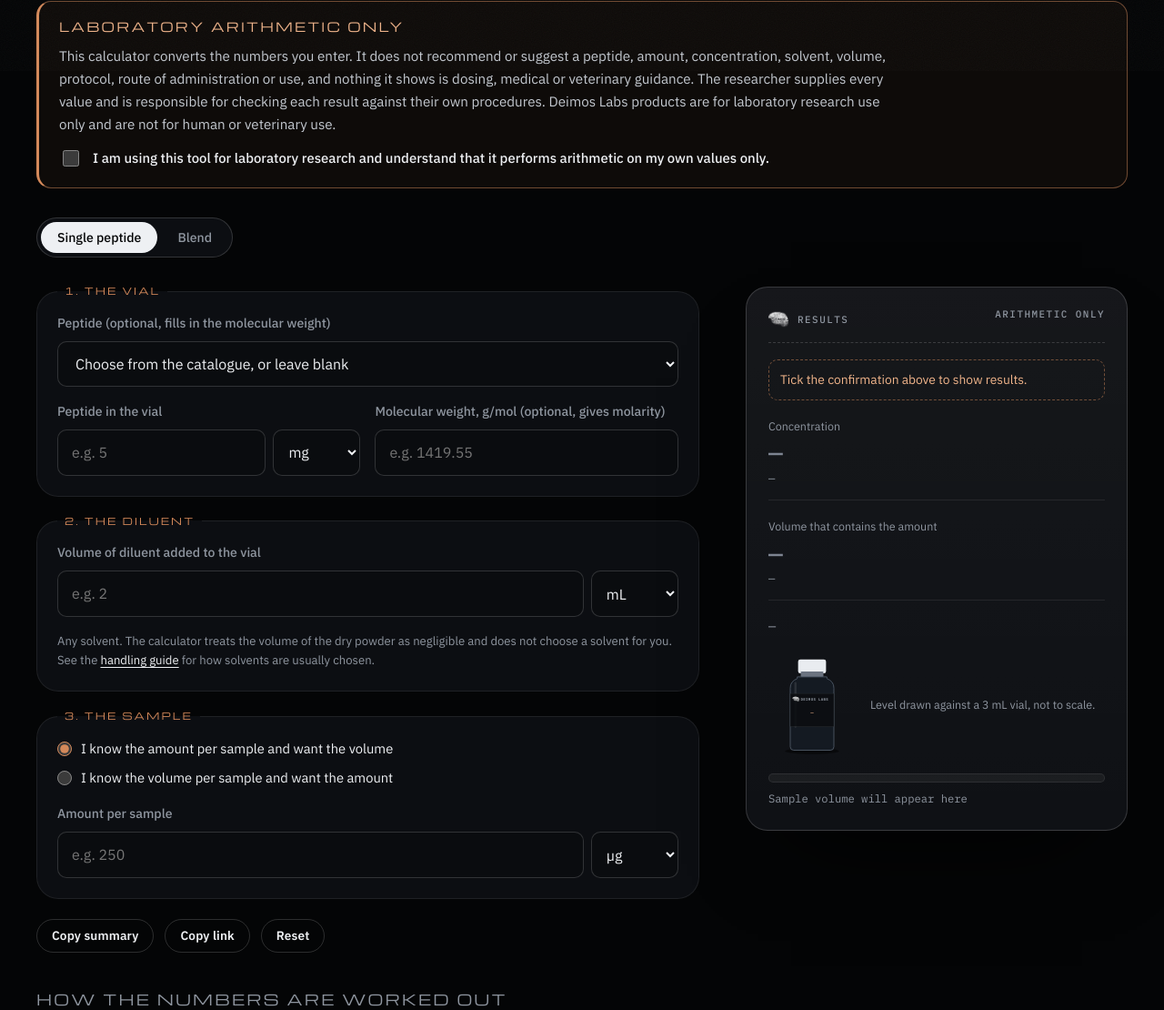
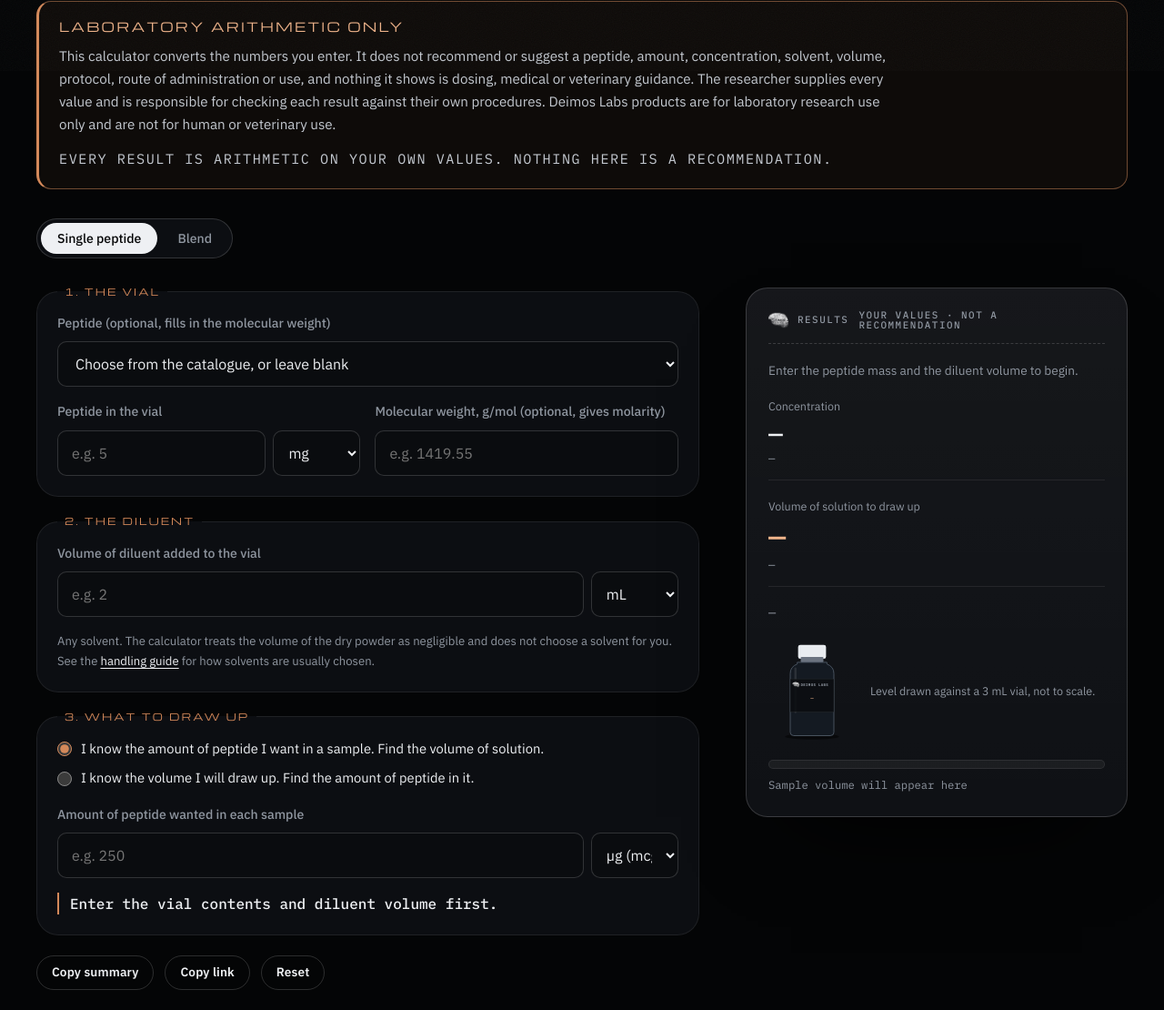
Before and after one commit to nasfiskashem/Deimos-Labs, a plain HTML site: page calculator.html in a window 1280 px wide. Shown: the part 722-1832 px from the top of the page at 91% size. Drawn offline with Linux system fonts and the light colour scheme.

Commit message:
Calculator: make the volume to draw up the headline result
- Step 3 reworded: enter the amount wanted in a sample, get the volume of
  solution to draw up; the working is shown under the result and the answer
  also appears inline under the input
- Results show as soon as values are entered; the research-only notice stays
  above the form and in the results header

Co-Authored-By: Claude Fable 5.1 <noreply@anthropic.com>
Claude-Session: https://claude.ai/code/session_01TsTGJ8xmqmviXmg3YbpjEw

```diff
--- a/calc.js
+++ b/calc.js
@@ -12,20 +12,8 @@
   }
   function vol(ul) { return ul >= 1000 ? fmt(ul / 1000) + ' mL' : fmt(ul) + ' µL'; }
   var MASS = { mg: 1, ug: 0.001 }, VOL = { mL: 1, uL: 0.001 };
-  var ACK = 'dl-calc-ack', acked = false;
-  try { acked = sessionStorage.getItem(ACK) === '1'; } catch (e) {}
-
-  // ---------- acknowledgement gate ----------
-  var ack = $('calc-ack');
-  function gate() {
-    document.body.classList.toggle('calc-locked', !acked);
-    [].forEach.call(document.querySelectorAll('[data-locked-note]'), function (el) { el.hidden = acked; });
-    update(); updateBlend();
-  }
-  if (ack) {
-    ack.checked = acked;
-    ack.addEventListener('change', function () { acked = ack.checked; try { sessionStorage.setItem(ACK, acked ? '1' : '0'); } catch (e) {} gate(); });
-  }
+  var acked = true;  // results show as soon as values are entered; the notice above the form carries the research-only statement
+  function gate() { update(); updateBlend(); }
 
   // ---------- tabs ----------
   var tabs = [].slice.call(document.querySelectorAll('[role=tab]'));
@@ -91,14 +79,19 @@
     $('r-conc-sub').textContent = dash(fmt(o.C) + ' µg/µL · ' + fmt(o.C * 1000) + ' µg/mL' + (isFinite(o.mM) ? ' · ' + fmt(o.mM) + ' mM (' + fmt(o.mM * 1000) + ' µM)' : ''));
     var okS = ok && isFinite(o.V_ul) && o.V_ul > 0;
     var dashS = function (s) { return L || !okS ? '—' : s; };
+    var inl = $('c-inline');
     if (o.mode === 'volume') {
-      $('r-sample-label').textContent = 'Volume that contains the amount';
+      $('r-sample-label').textContent = 'Volume of solution to draw up';
       $('r-sample').textContent = dashS(vol(o.V_ul));
-      $('r-sample-sub').textContent = dashS(fmt(o.a_mg * 1000) + ' µg' + (isFinite(o.a_nmol) ? ' (' + fmt(o.a_nmol) + ' nmol)' : '') + ' in ' + fmt(o.V_ul) + ' µL · ' + (o.n >= 1 ? o.n.toLocaleString('en-GB') + (o.n === 1 ? ' sample' : ' samples') + ' from the vial' : 'more than the vial holds'));
+      $('r-sample-sub').textContent = dashS('holds ' + fmt(o.a_mg * 1000) + ' µg' + (isFinite(o.a_nmol) ? ' (' + fmt(o.a_nmol) + ' nmol)' : '') + (o.V_ul >= 1000 ? ' · ' + fmt(o.V_ul) + ' µL' : ' · ' + fmt(o.V_ul / 1000) + ' mL') + ' · ' + (o.n >= 1 ? o.n.toLocaleString('en-GB') + (o.n === 1 ? ' sample' : ' samples') + ' from the vial' : 'more than the vial holds'));
+      $('r-how').textContent = okS ? fmt(o.a_mg * 1000) + ' µg ÷ ' + fmt(o.C) + ' µg/µL = ' + fmt(o.V_ul) + ' µL' : '';
+      if (inl) inl.textContent = okS ? 'Draw up ' + vol(o.V_ul) + ' of solution for ' + fmt(o.a_mg * 1000) + ' µg' : ok ? 'Enter the amount you want in a sample.' : 'Enter the vial contents and diluent volume first.';
     } else {
-      $('r-sample-label').textContent = 'Amount in that volume';
+      $('r-sample-label').textContent = 'Amount of peptide in that volume';
       $('r-sample').textContent = dashS(fmt(o.a_mg * 1000) + ' µg');
       $('r-sample-sub').textContent = dashS(fmt(o.a_mg) + ' mg' + (isFinite(o.a_nmol) ? ' · ' + fmt(o.a_nmol) + ' nmol' : '') + ' in ' + fmt(o.V_ul) + ' µL · ' + (o.n >= 1 ? o.n.toLocaleString('en-GB') + (o.n === 1 ? ' sample' : ' samples') + ' from the vial' : 'more than the vial holds'));
+      $('r-how').textContent = okS ? fmt(o.V_ul) + ' µL × ' + fmt(o.C) + ' µg/µL = ' + fmt(o.a_mg * 1000) + ' µg' : '';
+      if (inl) inl.textContent = okS ? fmt(o.V_ul) + ' µL of solution holds ' + fmt(o.a_mg * 1000) + ' µg' : ok ? 'Enter the volume you will draw up.' : 'Enter the vial contents and diluent volume first.';
     }
     $('r-per').textContent = dash('1 µL contains ' + fmt(o.C * 1000) + ' µg' + (isFinite(o.mM) ? ' (' + fmt(o.mM) + ' nmol)' : '') + ' · the vial holds ' + fmt(o.m) + ' mg in ' + vol(o.v * 1000));
     $('r-warn').hidden = L || !ok || !o.over;
@@ -122,7 +115,7 @@
       'Peptide: ' + (p ? p.name : 'not specified') + (isFinite(o.mw) ? ' · MW ' + fmt(o.mw, 6) + ' g/mol' : ''),
       'Vial contents: ' + fmt(o.m) + ' mg · Diluent: ' + vol(o.v * 1000),
       'Concentration: ' + fmt(o.C) + ' mg/mL (' + fmt(o.C) + ' µg/µL)' + (isFinite(o.mM) ? ' · ' + fmt(o.mM) + ' mM' : ''),
-      isFinite(o.V_ul) && o.V_ul > 0 ? (o.mode === 'volume' ? 'Amount per sample: ' + fmt(o.a_mg * 1000) + ' µg → ' + vol(o.V_ul) : 'Volume per sample: ' + fmt(o.V_ul) + ' µL → ' + fmt(o.a_mg * 1000) + ' µg') + (o.n >= 1 ? ' · ' + o.n + ' samples per vial' : '') : '',
+      isFinite(o.V_ul) && o.V_ul > 0 ? (o.mode === 'volume' ? 'Amount wanted per sample: ' + fmt(o.a_mg * 1000) + ' µg → draw up ' + vol(o.V_ul) + ' of solution' : 'Volume drawn up per sample: ' + fmt(o.V_ul) + ' µL → holds ' + fmt(o.a_mg * 1000) + ' µg') + (o.n >= 1 ? ' · ' + o.n + ' samples per vial' : '') : '',
       '', 'Arithmetic only, on values entered by the researcher. Deimos Labs does not recommend any amount, concentration, solvent or protocol. For laboratory research use only. Not for human or veterinary use.',
       'https://www.deimos-labs.co.uk/calculator.html'].filter(function (l) { return l !== ''; }).join('\n');
   }
--- a/calculator.html
+++ b/calculator.html
@@ -40,13 +40,13 @@
 <section class="page-head page-head-grid"><div class="wrap">
   <nav class="crumbs" aria-label="Breadcrumb"><a href="index.html">Home</a><span>/</span><a href="library.html">Research library</a><span>/</span><span>Calculator</span></nav>
   <p class="eyebrow">Lab tools</p><h1>Reconstitution calculator</h1>
-  <p class="lede">Concentration, molarity and sample volume for a lyophilised peptide, from the vial contents and the diluent volume you enter. It does the arithmetic. Every value, and every decision, is yours.</p>
+  <p class="lede">Enter what is in the vial, how much diluent you add, and the amount of peptide you want in a sample. It gives you the concentration and the volume of solution to draw up. It does the arithmetic; every value, and every decision, is yours.</p>
 </div></section>
 <section><div class="wrap calc-wrap">
   <div class="notice" id="calc-notice">
     <h2>Laboratory arithmetic only</h2>
     <p>This calculator converts the numbers you enter. It does not recommend or suggest a peptide, amount, concentration, solvent, volume, protocol, route of administration or use, and nothing it shows is dosing, medical or veterinary guidance. The researcher supplies every value and is responsible for checking each result against their own procedures. Deimos Labs products are for laboratory research use only and are not for human or veterinary use.</p>
-    <label class="check" for="calc-ack"><input id="calc-ack" type="checkbox"> I am using this tool for laboratory research and understand that it performs arithmetic on my own values only.</label>
+    <p class="notice-foot mono">Every result is arithmetic on your own values. Nothing here is a recommendation.</p>
   </div>
   <div class="seg" role="tablist" aria-label="Calculator mode">
     <button type="button" role="tab" id="tab-single" aria-controls="panel-single" aria-selected="true">Single peptide</button>
@@ -65,22 +65,23 @@
         <label for="c-vol">Volume of diluent added to the vial<span class="unit-input"><input id="c-vol" type="number" inputmode="decimal" min="0" step="any" placeholder="e.g. 2"><select id="c-vol-u" aria-label="Volume unit"><option value="mL">mL</option><option value="uL">µL</option></select></span></label>
         <p class="fine">Any solvent. The calculator treats the volume of the dry powder as negligible and does not choose a solvent for you. See the <a href="guide-reconstitution.html">handling guide</a> for how solvents are usually chosen.</p>
       </fieldset>
-      <fieldset><legend>3. The sample</legend>
+      <fieldset><legend>3. What to draw up</legend>
         <div class="radios" role="radiogroup" aria-label="What to calculate">
-          <label class="radio"><input type="radio" name="c-solve" value="volume" checked> I know the amount per sample and want the volume</label>
-          <label class="radio"><input type="radio" name="c-solve" value="amount"> I know the volume per sample and want the amount</label>
+          <label class="radio"><input type="radio" name="c-solve" value="volume" checked> I know the amount of peptide I want in a sample. Find the volume of solution.</label>
+          <label class="radio"><input type="radio" name="c-solve" value="amount"> I know the volume I will draw up. Find the amount of peptide in it.</label>
         </div>
-        <div id="c-row-amount"><label for="c-amt">Amount per sample<span class="unit-input"><input id="c-amt" type="number" inputmode="decimal" min="0" step="any" placeholder="e.g. 250"><select id="c-amt-u" aria-label="Amount unit"><option value="ug">µg</option><option value="mg">mg</option><option value="nmol">nmol</option></select></span></label></div>
-        <div id="c-row-volume" hidden><label for="c-svol">Volume per sample<span class="unit-input"><input id="c-svol" type="number" inputmode="decimal" min="0" step="any" placeholder="e.g. 100"><span class="unit-tag">µL</span></span></label></div>
+        <div id="c-row-amount"><label for="c-amt">Amount of peptide wanted in each sample<span class="unit-input"><input id="c-amt" type="number" inputmode="decimal" min="0" step="any" placeholder="e.g. 250"><select id="c-amt-u" aria-label="Amount unit"><option value="ug">µg (mcg)</option><option value="mg">mg</option><option value="nmol">nmol</option></select></span></label></div>
+        <div id="c-row-volume" hidden><label for="c-svol">Volume drawn up for each sample<span class="unit-input"><input id="c-svol" type="number" inputmode="decimal" min="0" step="any" placeholder="e.g. 100"><span class="unit-tag">µL</span></span></label></div>
+        <p class="inline-result" id="c-inline" aria-live="polite"></p>
       </fieldset>
       <div class="actions"><button type="button" class="btn btn-ghost btn-sm" id="c-copy">Copy summary</button><button type="button" class="btn btn-ghost btn-sm" id="c-link">Copy link</button><button type="button" class="btn btn-ghost btn-sm" id="c-reset">Reset</button></div>
       <p class="fine" id="c-copy-note" hidden></p>
     </form>
     <div class="calc-results" aria-live="polite">
-      <div class="spec-head"><span class="spec-brand"><img src="assets/mark.webp" alt="" width="22" height="22">Results</span><span class="mono">Arithmetic only</span></div><p class="locked-note" data-locked-note>Tick the confirmation above to show results.</p>
+      <div class="spec-head"><span class="spec-brand"><img src="assets/mark.webp" alt="" width="22" height="22">Results</span><span class="mono">Your values · not a recommendation</span></div>
       <p class="fine" id="r-hint">Enter the peptide mass and the diluent volume to begin.</p>
       <div class="readout"><span class="readout-label">Concentration</span><strong id="r-conc">—</strong><span class="readout-sub mono" id="r-conc-sub">—</span></div>
-      <div class="readout"><span class="readout-label" id="r-sample-label">Volume that contains the amount</span><strong id="r-sample">—</strong><span class="readout-sub mono" id="r-sample-sub">—</span></div>
+      <div class="readout readout-main"><span class="readout-label" id="r-sample-label">Volume of solution to draw up</span><strong id="r-sample">—</strong><span class="readout-sub mono" id="r-sample-sub">—</span><span class="readout-sub mono" id="r-how"></span></div>
       <p class="fine mono" id="r-per">—</p>
       <p class="form-error" id="r-warn" hidden>That is more peptide than the vial contains.</p>
       <figure class="calc-fig"><svg viewBox="0 0 200 240" aria-hidden="true" focusable="false">
@@ -106,15 +107,15 @@
       </fieldset>
       <fieldset><legend>3. The sample</legend>
         <label for="b-ref">Reference component<select id="b-ref"></select></label>
-        <label for="b-target">Amount of the reference component per sample<span class="unit-input"><input id="b-target" type="number" inputmode="decimal" min="0" step="any" placeholder="e.g. 500"><select id="b-target-u" aria-label="Amount unit"><option value="ug">µg</option><option value="mg">mg</option></select></span></label>
+        <label for="b-target">Amount of the reference component wanted in each sample<span class="unit-input"><input id="b-target" type="number" inputmode="decimal" min="0" step="any" placeholder="e.g. 500"><select id="b-target-u" aria-label="Amount unit"><option value="ug">µg (mcg)</option><option value="mg">mg</option></select></span></label>
         <p class="fine">The other components follow in the vial's own ratio, because one volume of solution carries all of them.</p>
       </fieldset>
       <div class="actions"><button type="button" class="btn btn-ghost btn-sm" id="b-copy">Copy summary</button></div>
       <p class="fine" id="b-copy-note" hidden></p>
     </form>
     <div class="calc-results" aria-live="polite">
-      <div class="spec-head"><span class="spec-brand"><img src="assets/mark.webp" alt="" width="22" height="22">Results</span><span class="mono">Arithmetic only</span></div><p class="locked-note" data-locked-note>Tick the confirmation above to show results.</p>
-      <dl class="specs"><div><dt>Total peptide</dt><dd id="b-total">—</dd></div><div><dt>Total concentration</dt><dd id="b-conc">—</dd></div><div><dt>Sample volume</dt><dd id="b-svol">—</dd></div><div><dt>Samples</dt><dd id="b-n">—</dd></div></dl>
+      <div class="spec-head"><span class="spec-brand"><img src="assets/mark.webp" alt="" width="22" height="22">Results</span><span class="mono">Your values · not a recommendation</span></div>
+      <dl class="specs"><div><dt>Volume to draw up per sample</dt><dd id="b-svol">—</dd></div><div><dt>Samples from the vial</dt><dd id="b-n">—</dd></div><div><dt>Total peptide</dt><dd id="b-total">—</dd></div><div><dt>Total concentration</dt><dd id="b-conc">—</dd></div></dl>
       <p class="form-error" id="b-warn" hidden>That is more of the reference component than the vial contains.</p>
     </div>
     <div class="blend-breakdown">
--- a/styles.css
+++ b/styles.css
@@ -732,3 +732,8 @@ body.has-buybar .toast { bottom: calc(84px + env(safe-area-inset-bottom, 0px));
 .blend-table th:not(:first-child), .blend-table td:not(:first-child) { white-space: normal; }
 @media print { .to-top, .buybar, .recent-sec, .seq-row .btn, .as-link, .announce a { display: none !important; } }
 @media (max-width: 960px) { .menu-btn { display: inline-flex; } }
+.inline-result { font: 500 1rem/1.5 var(--font-mono); color: var(--fg); border-left: 2px solid var(--oxide); padding-left: 12px; }
+.inline-result:empty { display: none; }
+.notice-foot { font-size: 0.72rem; letter-spacing: 0.1em; text-transform: uppercase; color: var(--oxide-2); }
+.readout-main strong { font-size: 2rem; color: var(--oxide-2); }
+#r-how:empty { display: none; }
```
Also changed, not shown: index.html (+1 -1 lines), library.html (+1 -1 lines).
